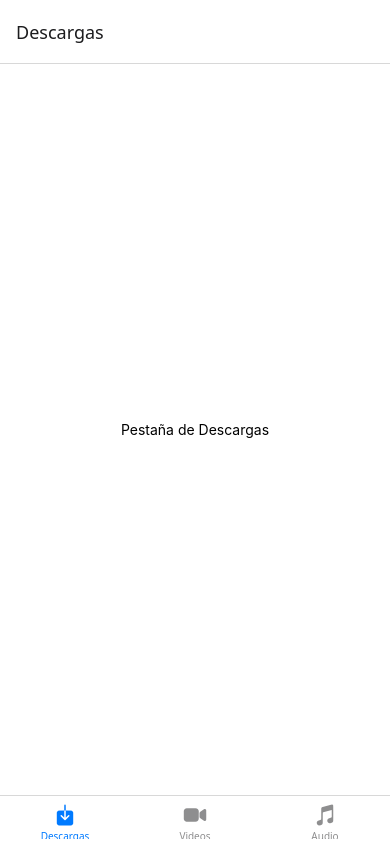
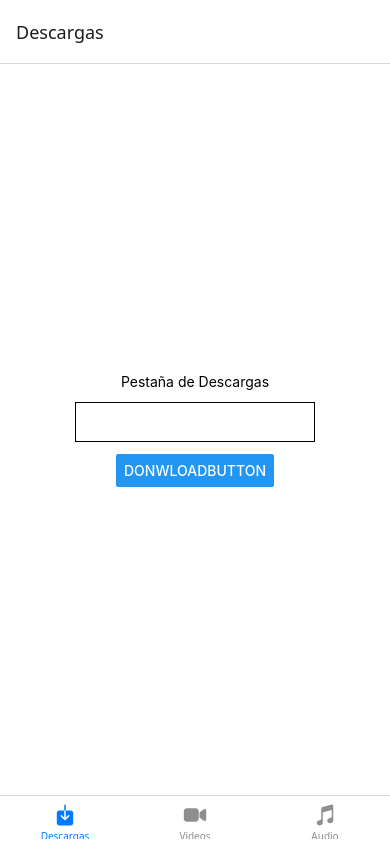
Before and after one commit to TizianaMattioda/Copytube_copytube, a React Native app: screen / in a window 390 px wide. Built offline with nearby package versions, Linux system fonts and the light colour scheme.

Commit message:
Found way to donwload but it's not working lmao

```diff
--- a/App.js
+++ b/App.js
@@ -1,5 +1,5 @@
 import { StatusBar } from 'expo-status-bar';
-import { StyleSheet, Text, View, TouchableOpacity, FlatList, Alert } from 'react-native';
+import { StyleSheet, Text, View, TouchableOpacity, FlatList, Alert, TextInput, Button } from 'react-native';
 import { NavigationContainer, useNavigation, useRoute } from '@react-navigation/native';
 import { createBottomTabNavigator } from '@react-navigation/bottom-tabs';
 import { createNativeStackNavigator } from '@react-navigation/native-stack';
@@ -8,6 +8,8 @@ import * as MediaLibrary from 'expo-media-library';
 import { Video, ResizeMode } from 'expo-av';
 import { Audio } from 'expo-av';
 import { useState, useEffect } from 'react';
+import { File, Directory, Paths } from 'expo-file-system';
+import { fetch } from 'expo/fetch';
 
 function Page1A() {
   const navigation = useNavigation();
@@ -52,9 +54,28 @@ function Page2B() {
 
 // Pestaña de Descargas (vacía)
 function DownloadsTab() {
+  const [text, setText] = useState('');
+
+  const handleChange = (text) => {
+    setText({text});
+  }
+
+  async function download(){
+    const response = await fetch(text);
+    const src = new File(Paths.cache, 'video.mp4');
+    src.write(await response.bytes());
+  }
+
   return (
     <View style={styles.container}>
       <Text>Pestaña de Descargas</Text>
+      <TextInput
+                    underlineColorAndroid="transparent"
+                    style={styles.input}
+                    onChangeText={handleChange}
+                    value={text}
+                  />
+      <Button title="donwloadButton" onPress={download}></Button>
       <StatusBar style="auto" />
     </View>
   );
@@ -455,4 +476,10 @@ const styles = StyleSheet.create({
     borderWidth: 1,
     borderColor: '#007AFF',
   },
+  input: {
+    height: 40,
+    margin: 12,
+    borderWidth: 1,
+    padding: 10,
+  }
 });
--- a/package.json
+++ b/package.json
@@ -16,6 +16,7 @@
     "@react-navigation/native-stack": "^7.3.14",
     "expo": "^54.0.12",
     "expo-av": "^16.0.7",
+    "expo-file-system": "~19.0.16",
     "expo-media-library": "^18.2.0",
     "expo-status-bar": "~3.0.8",
     "install": "^0.13.0",
```
Also changed, not shown: 1 other file (tests, documents, lock files or other folders).
